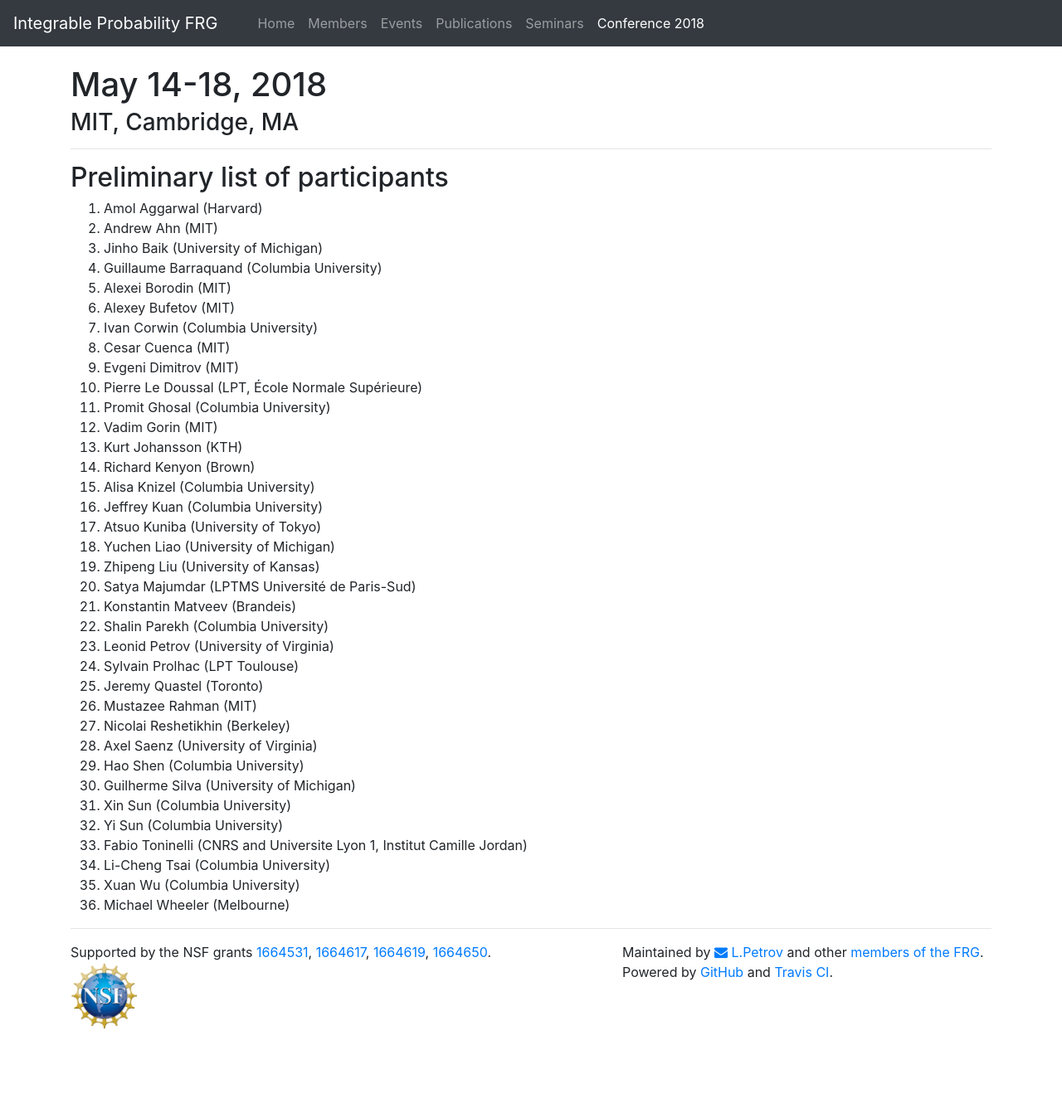
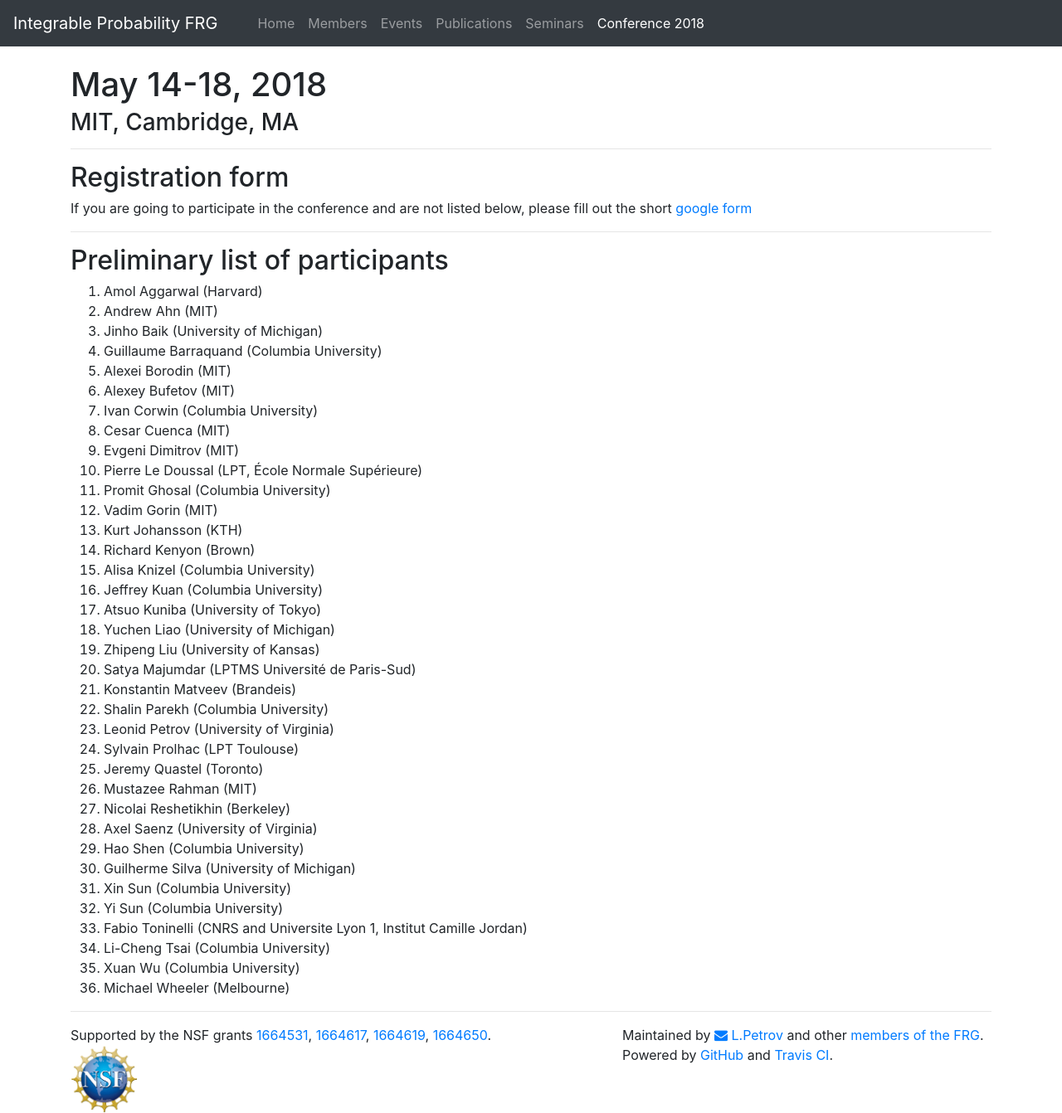
Before and after one commit to int-prob/int-prob-code, a Jekyll site: the page built from conference2018/index.md, in a window 1280 px wide. Shown: the whole page at 83% size. Built offline with Jekyll 4.4.1, drawn with Linux system fonts in a browser that asks for light colours; nearby versions of some CDN libraries; before the commit the page ends 1241 px from its top, so only the background shows below that.

Commit message:
Update index.md

```diff
--- a/conference2018/index.md
+++ b/conference2018/index.md
@@ -9,6 +9,12 @@ permalink: /conference2018/
 # May 14-18, 2018
 
 ### MIT, Cambridge, MA
+
+---
+
+## Registration form
+
+If you are going to participate in the conference and are not listed below, please fill out the short [google form](https://docs.google.com/forms/d/e/1FAIpQLSd1VkdcfST04yqtHNogt8T3s84q58-Y937EFaGDajveq9M67w/viewform)
 
 ---
 
```
